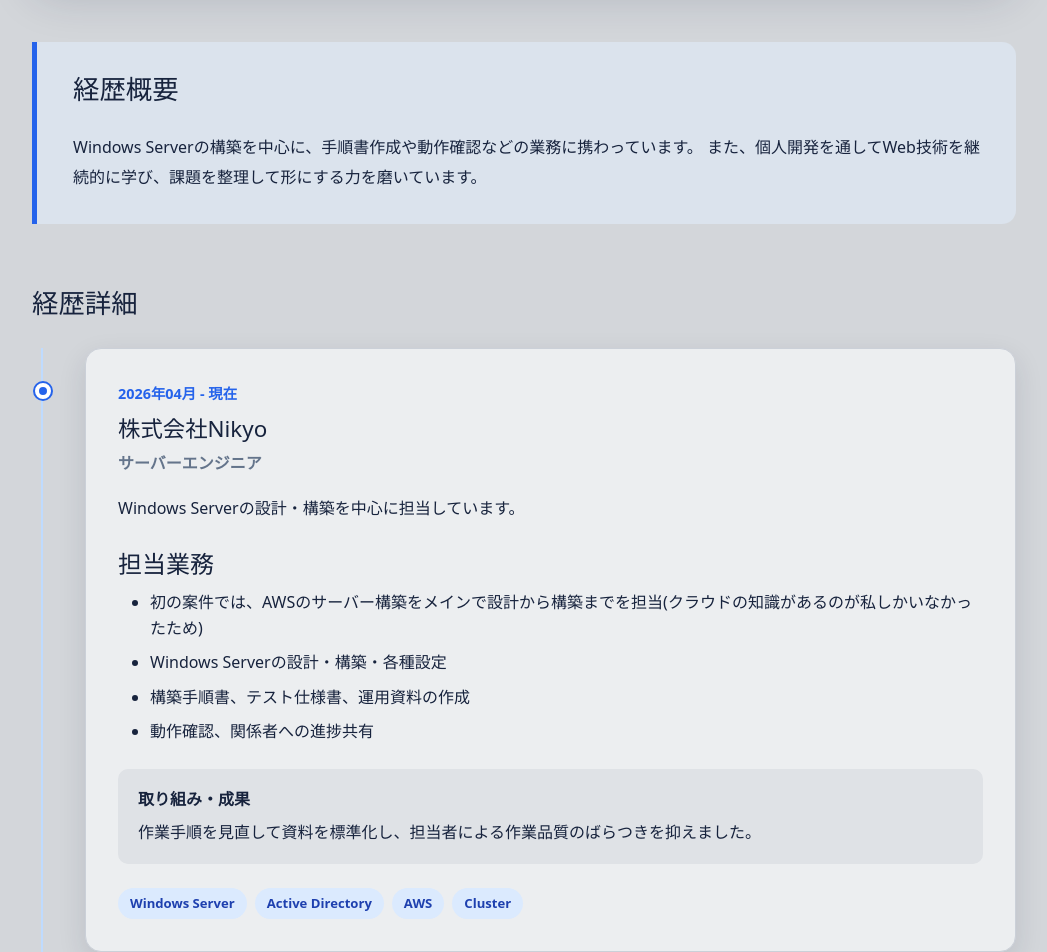
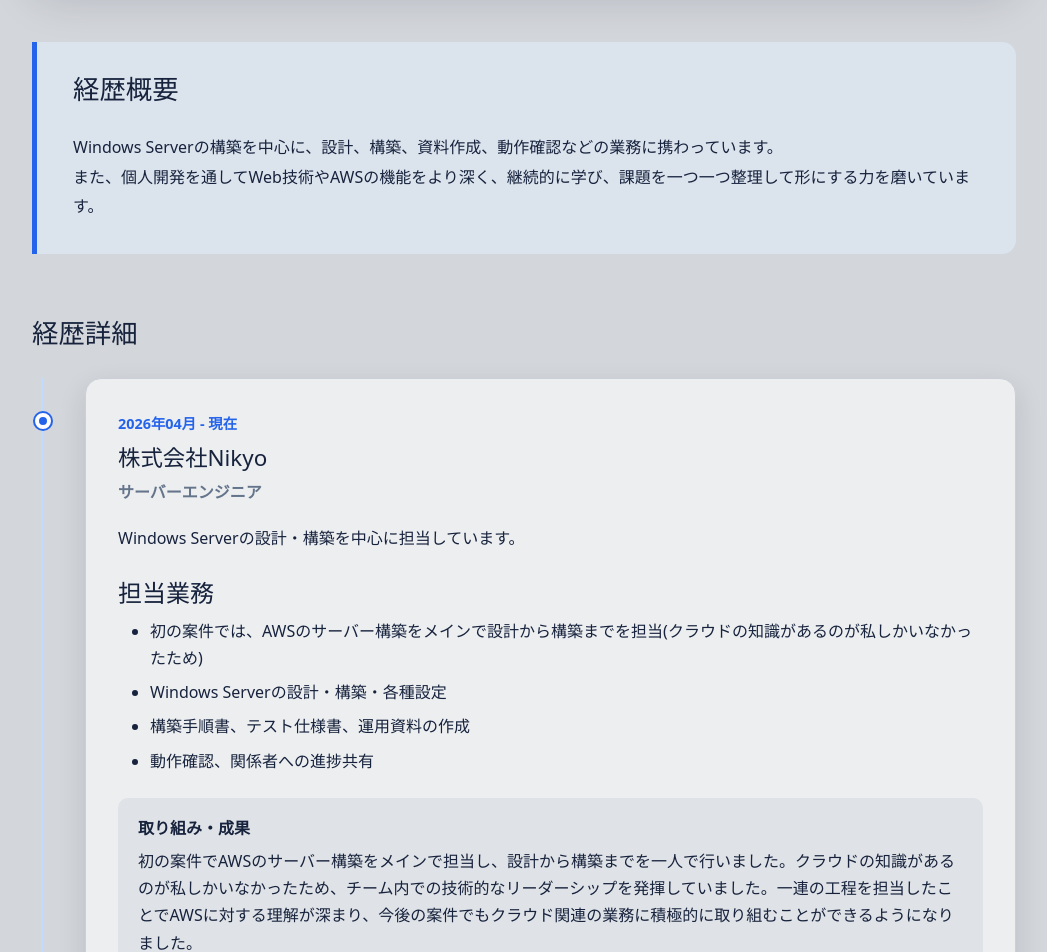
Before and after one commit to shupopo-999/portfolio, a React (Create React App) app: page /work-history in a window 1280 px wide. Shown: the part 440-1392 px from the top of the page, without its empty margins (116-1163 px from the left). Built offline with nearby package versions, Linux system fonts and the light colour scheme.

Commit message:
職務経歴の部分の修正と卒業制作の作品動画の挿入の更新を行った

```diff
--- a/src/components/DeliverablesPage.tsx
+++ b/src/components/DeliverablesPage.tsx
@@ -26,6 +26,7 @@ const DeliverablesPage = () => {
                 このゲームはAIを活用し、カメラでフェイストラッキングを行い、プレイヤーを動かし刀を抜刀して敵を倒すゲームです。<br />
                 SwitchのJoy-Conを使用して刀の抜刀操作を行います。<br />
               </p>
+              <a href='https://youtu.be/0YPbXpY6j1w'>作品動画のURL</a><br/>
               <a href='https://github.com/shupopo-999/WordSlayer.git'>作品のGitHubURL</a>
             </div>
             <h4>ポートフォリオ作品</h4>
--- a/src/components/WorkHistoryPage.tsx
+++ b/src/components/WorkHistoryPage.tsx
@@ -24,7 +24,7 @@ const workHistories: WorkHistory[] = [
       "動作確認、関係者への進捗共有",
     ],
     technologies: ["Windows Server", "Active Directory", "AWS", "Cluster"],
-    achievement: "作業手順を見直して資料を標準化し、担当者による作業品質のばらつきを抑えました。",
+    achievement: "初の案件でAWSのサーバー構築をメインで担当し、設計から構築までを一人で行いました。クラウドの知識があるのが私しかいなかったため、チーム内での技術的なリーダーシップを発揮していました。一連の工程を担当したことでAWSに対する理解が深まり、今後の案件でもクラウド関連の業務に積極的に取り組むことができるようになりました。",
   },
   {
     period: "2022年04月 - 2026年03月",
@@ -37,6 +37,7 @@ const workHistories: WorkHistory[] = [
       "チーム開発における、GitHubを利用したソースコード管理",
     ],
     technologies: ["C++", "C#", "Unity", "Unreal Engine", "React", "TypeScript", "GitHub", "AWS"],
+    achievement: "卒業制作では、リーダーとしてメンバーをまとめ、プロジェクトの進行管理やタスク分担を行いました。個人制作では、ReactとTypeScriptを用いたWebアプリケーションを開発し、AWSを活用して公開しました。これらの経験を通じて、企画から実装までの一連の開発工程を理解し、チームでの協力やコミュニケーション能力も向上させることができました。",
   },
 ];
 
@@ -51,8 +52,8 @@ const WorkHistoryPage = () => (
     <section className="career-summary" aria-labelledby="career-summary-title">
       <h2 id="career-summary-title">経歴概要</h2>
       <p>
-        Windows Serverの構築を中心に、手順書作成や動作確認などの業務に携わっています。
-        また、個人開発を通してWeb技術を継続的に学び、課題を整理して形にする力を磨いています。
+        Windows Serverの構築を中心に、設計、構築、資料作成、動作確認などの業務に携わっています。<br/>
+        また、個人開発を通してWeb技術やAWSの機能をより深く、継続的に学び、課題を一つ一つ整理して形にする力を磨いています。
       </p>
     </section>
 
```
Also changed, not shown: 1 other file (tests, documents, lock files or other folders).
